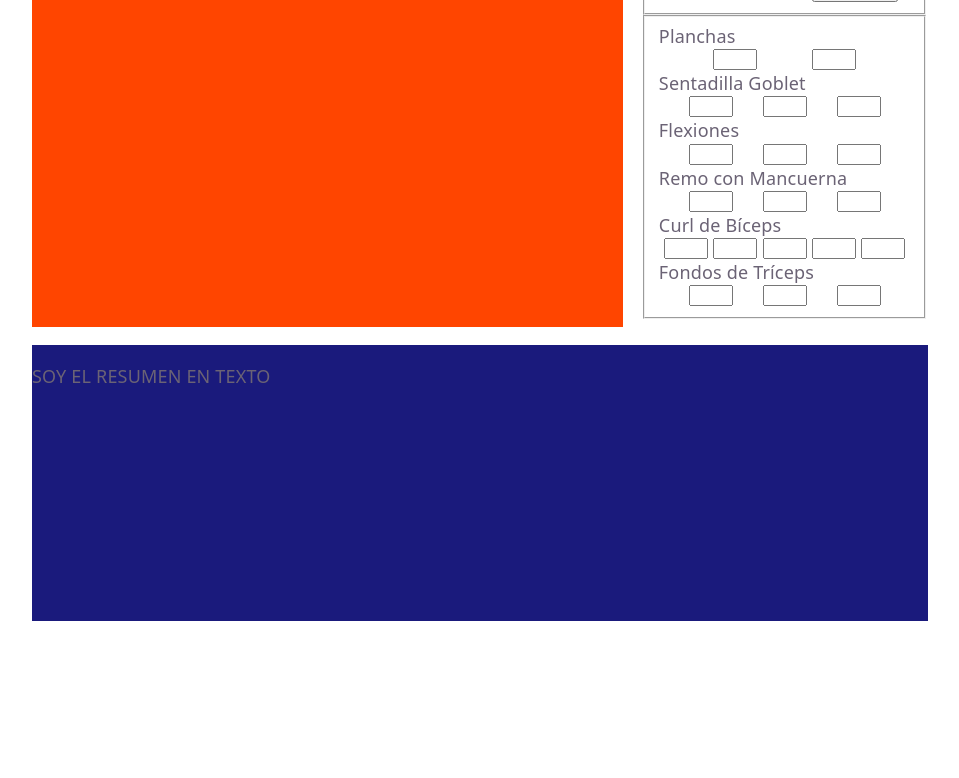
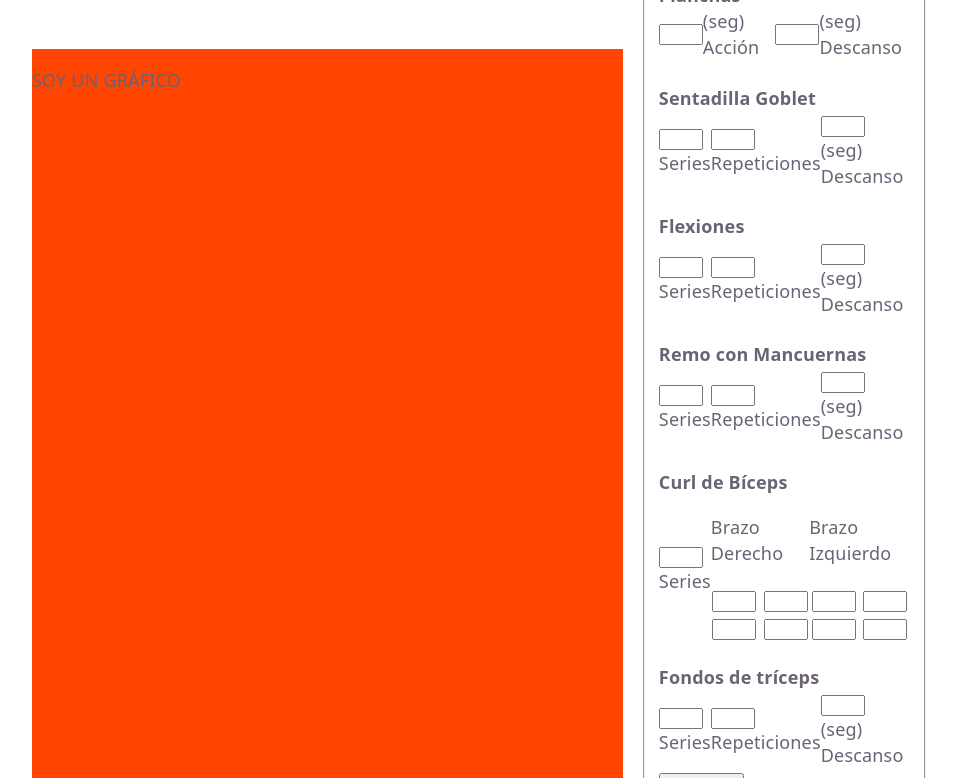
Before and after one commit to fvera-tech/routinly, a website built with Vite: page index.html in a window 1280 px wide. Shown: the part 153-931 px from the top of the page, without its empty margins (160-1119 px from the left). Before the commit the page ends 800 px from the top, so only its background shows below. Built offline with nearby package versions, Linux system fonts and the light colour scheme.

Commit message:
Ajustes de los inputs.

```diff
--- a/index.html
+++ b/index.html
@@ -13,7 +13,7 @@
 
   <main class="main">
     <section class="title">
-      <h1>Routine<span>ly</span></h1>
+      <h1>Routin<span>ly</span></h1>
     </section>
 
     <section class="graph">
@@ -26,79 +26,124 @@
         <fieldset class="first-selection">
           <div class="date">
             <label for="ex-date">Fecha de la rutina</label>
-            <input type="date" name="ex-date">
+            <input type="date" name="ex-date" class="date-input">
           </div>
-          <div class="radio-group">
-            <div class="radio-option">
-              <input type="radio" name="routine" id="routine">
-              <label for="routine">Rutina A</label>
-            </div>
-            <div class="radio-option">
-              <input type="radio" name="routine" id="routine">
-              <label for="routine">Rutina B</label>
-            </div>
-            <button class="submit-btn">Seleccionar</button>
-          </div>
+          <select id="routine">
+            <option value="A">A</option>
+            <option value="B">B</option>
+          </select>
 
         </fieldset>
 
         <fieldset class="exercises">
 
           <div class="exercise">
-            <label for="">Planchas</label>
+            <h4 class="input-title">Planchas</h4>
             <div class="inputs">
-              <input type="number">
-              <input type="number">
+              <input type="number" id="planches-ex">
+              <label for="planches-ex">(seg) Acción</label>
+              <input type="number" id="planches-rest">
+              <label for="planches-rest"> (seg) Descanso</label>
             </div>
           </div>
 
           <div class="exercise">
-            <label for="">Sentadilla Goblet</label>
+            <h4 class="input-title">Sentadilla Goblet</h4>
             <div class="inputs">
-              <input type="number">
-              <input type="number">
-              <input type="number">
+              <div class="goblet-series">
+                <input type="number" id="goblet-series">
+                <label for="goblet-series">Series</label>
+              </div>
+              <div class="goblet-reps">
+                <input type="number" id="goblet-reps">
+                <label for="goblet-reps">Repeticiones</label>
+              </div>
+              <div class="goblet-rest">
+                <input type="number" id="goblet-rest">
+                <label for="goblet-rest">(seg) Descanso</label>
+              </div>
             </div>
           </div>
 
           <div class="exercise">
-            <label for="">Flexiones</label>
+            <h4 class="input-title">Flexiones</h4>
             <div class="inputs">
-              <input type="number">
-              <input type="number">
-              <input type="number">
+              <div class="pushups-series">
+                <input type="number" name="pushups" id="pushups-series">
+                <label for="pushups-series">Series</label>
+              </div>
+              <div class="pushups-reps">
+                <input type="number" name="pushups" id="pushups-reps">
+                <label for="pushups-reps">Repeticiones</label>
+              </div>
+              <div class="pushups-rest">
+                <input type="number" name="pushups" id="pushups-rest">
+                <label for="pushups-rest">(seg) Descanso</label>
+              </div>
+
             </div>
           </div>
 
           <div class="exercise">
-            <label for="">Remo con Mancuerna</label>
+            <h4 class="input-title">Remo con Mancuernas</h4>
             <div class="inputs">
-              <input type="number">
-              <input type="number">
-              <input type="number">
+              <div class="dumbbell-series">
+                <input type="number" name="dumbbell" id="dumbbell-series">
+                <label for="dumbbell-series">Series</label>
+              </div>
+              <div class="dumbbell-reps">
+                <input type="number" name="dumbbell" id="dumbbell-reps">
+                <label for="dumbbell-reps">Repeticiones</label>
+              </div>
+              <div class="dumbbell-rest">
+                <input type="number" name="dumbbell" id="dumbbell-rest">
+                <label for="dumbbell-rest">(seg) Descanso</label>
+              </div>
             </div>
           </div>
 
           <div class="exercise">
-            <label for="">Curl de Bíceps</label>
+            <h4 class="input-title">Curl de Bíceps</h4>
             <div class="inputs">
-              <input type="number">
-              <input type="number">
-              <input type="number">
-              <input type="number">
-              <input type="number">
+              <div class="curl-series">
+                <input type="number" name="curl" id="curl-series">
+                <label for="curl-series">Series</label>
+              </div>
+              <div class="curl-right">
+                <p class="curl-arm">Brazo Derecho</p>
+                <input type="number" name="curl" id="curl-right__1">
+                <input type="number" name="curl" id="curl-right__2">
+                <input type="number" name="curl" id="curl-right__3">
+                <input type="number" name="curl" id="curl-right__4">
+              </div>
+              <div class="curl-left">
+                <p class="curl-arm">Brazo Izquierdo</p>
+                <input type="number" name="curl" id="curl-left__1">
+                <input type="number" name="curl" id="curl-left__2">
+                <input type="number" name="curl" id="curl-left__3">
+                <input type="number" name="curl" id="curl-left__4">
+              </div>
             </div>
           </div>
 
           <div class="exercise">
-            <label for="">Fondos de Tríceps</label>
+            <h4 class="input-title">Fondos de tríceps</h4>
             <div class="inputs">
-              <input type="number">
-              <input type="number">
-              <input type="number">
+              <div class="triceps-series">
+                <input type="number" name="triceps" id="triceps-series">
+                <label for="triceps-series">Series</label>
+              </div>
+              <div class="triceps-reps">
+                <input type="number" name="triceps" id="triceps-reps">
+                <label for="triceps-reps">Repeticiones</label>
+              </div>
+              <div class="triceps-rest">
+                <input type="number" name="triceps" id="triceps-rest">
+                <label for="triceps-rest">(seg) Descanso</label>
+              </div>
             </div>
           </div>
-
+          <button type="button" class="submit-btn">Seleccionar</button>
         </fieldset>
       </form>
     </section>
```
